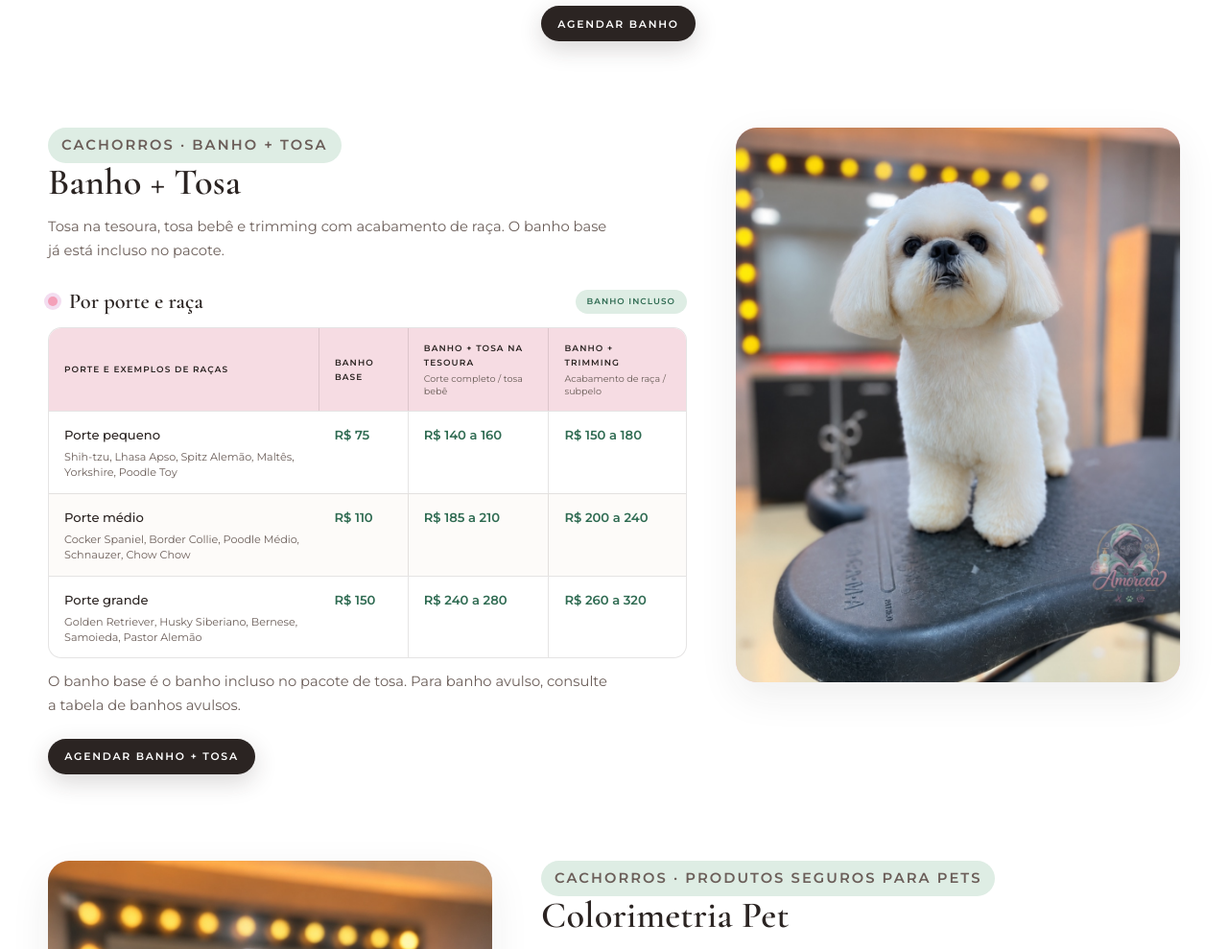
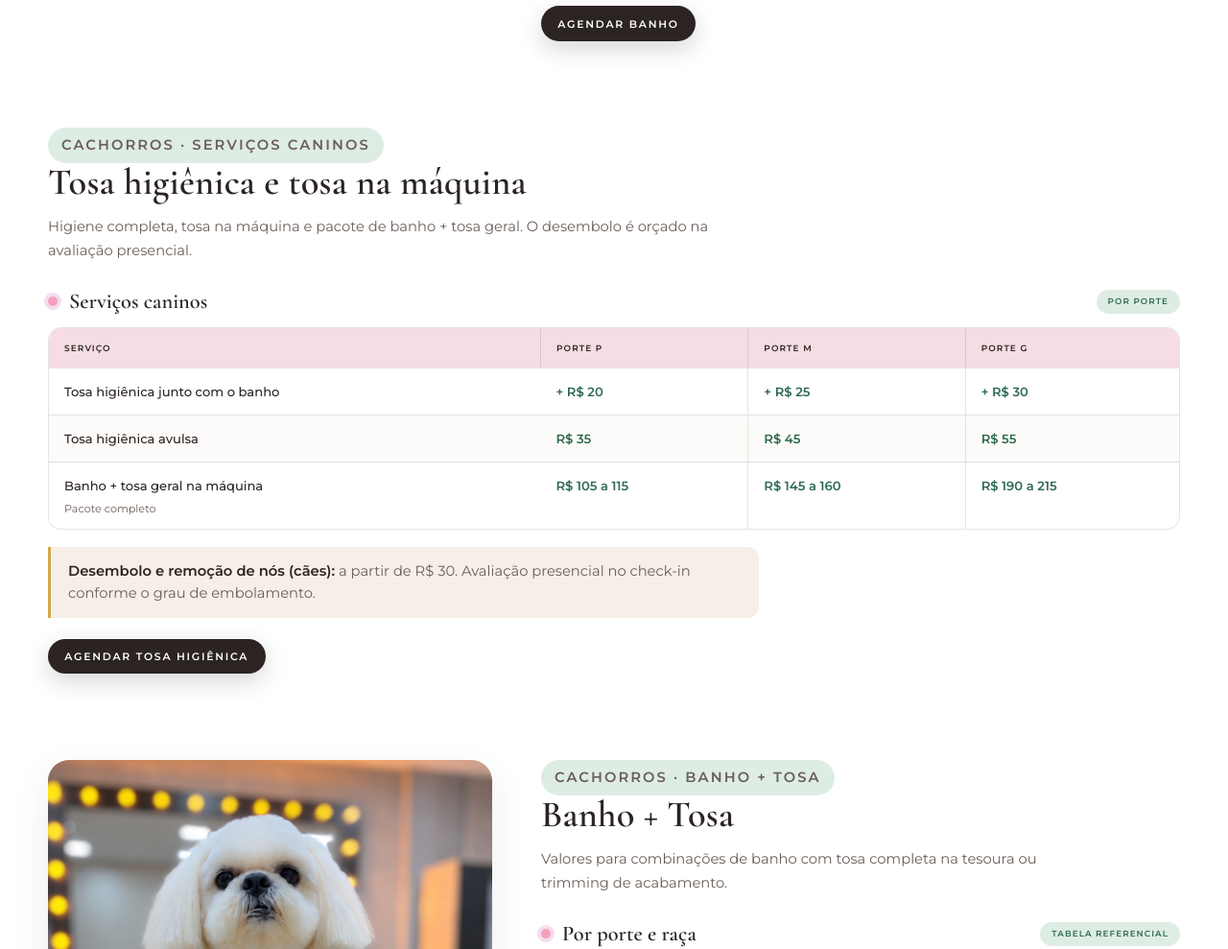
Before and after one commit to adonayiamkt-design/amoreca-pet-spa, a plain HTML site: page index.html in a window 1280 px wide. Shown: the part 2820-3809 px from the top of the page at 96% size. Drawn offline with nearby package versions, Linux system fonts and the light colour scheme.

Commit message:
Atualiza tabela de valores conforme nova versao do PDF

```diff
--- a/css/style.css
+++ b/css/style.css
@@ -808,6 +808,11 @@ body.nav-open { overflow: hidden; }
 }
 .valor-bloco:nth-child(even) .valor-bloco__photo { order: 2; }
 
+/* Bloco sem foto: tabela em largura total */
+.valor-bloco.valor-bloco--full { grid-template-columns: minmax(0, 1fr); }
+.valor-bloco--full .valor-bloco__body > p { max-width: 76ch; }
+.valor-bloco--full .tabela { min-width: 560px; }
+
 .valor-bloco__photo {
   aspect-ratio: 4 / 5;
   align-self: start;
--- a/index.html
+++ b/index.html
@@ -32,7 +32,7 @@
   <link rel="preconnect" href="https://fonts.gstatic.com" crossorigin>
   <link href="https://fonts.googleapis.com/css2?family=Cormorant+Garamond:ital,wght@0,500;0,600;0,700;1,500;1,600&family=Montserrat:wght@400;500;600&display=swap" rel="stylesheet">
 
-  <link rel="stylesheet" href="css/style.css?v=6">
+  <link rel="stylesheet" href="css/style.css?v=7">
 
   <!-- ============ Dados estruturados (Local Business) — substitua pelos dados reais ============ -->
   <script type="application/ld+json">
@@ -211,7 +211,44 @@
             </div>
           </article>
 
-          <!-- ============ BLOCO 2 — BANHO + TOSA ============ -->
+          <!-- ============ BLOCO 2 — TOSA HIGIÉNICA E NA MÁQUINA ============ -->
+          <article class="valor-bloco valor-bloco--full reveal">
+            <div class="valor-bloco__body">
+              <p class="valor-tag">Cachorros &middot; Serviços caninos</p>
+              <h3>Tosa higiênica e tosa na máquina</h3>
+              <p>Higiene completa, tosa na máquina e pacote de banho + tosa geral. O desembolo é orçado na avaliação presencial.</p>
+
+              <div class="valor-sub">
+                <h4>Serviços caninos</h4>
+                <span class="valor-selo">Por porte</span>
+              </div>
+
+              <div class="tabela-wrap">
+                <table class="tabela">
+                  <caption class="visually-hidden">Tosa higiênica e tosa na máquina por porte</caption>
+                  <thead>
+                    <tr>
+                      <th scope="col">Serviço</th>
+                      <th scope="col">Porte P</th>
+                      <th scope="col">Porte M</th>
+                      <th scope="col">Porte G</th>
+                    </tr>
+                  </thead>
+                  <tbody>
+                    <tr><th scope="row">Tosa higiênica junto com o banho</th><td class="preco">+ R$ 20</td><td class="preco">+ R$ 25</td><td class="preco">+ R$ 30</td></tr>
+                    <tr><th scope="row">Tosa higiênica avulsa</th><td class="preco">R$ 35</td><td class="preco">R$ 45</td><td class="preco">R$ 55</td></tr>
+                    <tr><th scope="row">Banho + tosa geral na máquina<small>Pacote completo</small></th><td class="preco">R$ 105 a 115</td><td class="preco">R$ 145 a 160</td><td class="preco">R$ 190 a 215</td></tr>
+                  </tbody>
+                </table>
+              </div>
+
+              <p class="valor-nota"><strong>Desembolo e remoção de nós (cães):</strong> a partir de R$ 30. Avaliação presencial no check-in conforme o grau de embolamento.</p>
+
+              <a class="btn btn--primary btn--small" href="https://wa.me/5517988415954?text=Ol%C3%A1!%20Gostaria%20de%20agendar%20um%20hor%C3%A1rio%20para%20meu%20pet.%20Poderiam%20me%20passar%20as%20informa%C3%A7%C3%B5es%3F" data-wa="Tosa higiênica" data-track="whatsapp_valores_higienica">Agendar tosa higiênica</a>
+            </div>
+          </article>
+
+          <!-- ============ BLOCO 3 — BANHO + TOSA ============ -->
           <article class="valor-bloco reveal">
             <figure class="photo valor-bloco__photo" style="--ph:#F9C6D6">
               <span class="photo__hint" aria-hidden="true">Espaço reservado<small>img/valores-tosa.jpg &middot; 4:5</small></span>
@@ -220,11 +257,11 @@
             <div class="valor-bloco__body">
               <p class="valor-tag">Cachorros &middot; Banho + tosa</p>
               <h3>Banho + Tosa</h3>
-              <p>Tosa na tesoura, tosa bebê e trimming com acabamento de raça. O banho base já está incluso no pacote.</p>
+              <p>Valores para combinações de banho com tosa completa na tesoura ou trimming de acabamento.</p>
 
               <div class="valor-sub">
                 <h4>Por porte e raça</h4>
-                <span class="valor-selo">Banho incluso</span>
+                <span class="valor-selo">Tabela referencial</span>
               </div>
 
               <div class="tabela-wrap">
@@ -242,32 +279,32 @@
                     <tr>
                       <th scope="row">Porte pequeno<small>Shih-tzu, Lhasa Apso, Spitz Alemão, Maltês, Yorkshire, Poodle Toy</small></th>
                       <td class="preco">R$ 75</td>
-                      <td class="preco">R$ 140 a 160</td>
-                      <td class="preco">R$ 150 a 180</td>
+                      <td class="preco">A partir de R$ 140</td>
+                      <td class="preco">A partir de R$ 150</td>
                     </tr>
                     <tr>
                       <th scope="row">Porte médio<small>Cocker Spaniel, Border Collie, Poodle Médio, Schnauzer, Chow Chow</small></th>
                       <td class="preco">R$ 110</td>
-                      <td class="preco">R$ 185 a 210</td>
-                      <td class="preco">R$ 200 a 240</td>
+                      <td class="preco">A partir de R$ 185</td>
+                      <td class="preco">A partir de R$ 200</td>
                     </tr>
                     <tr>
                       <th scope="row">Porte grande<small>Golden Retriever, Husky Siberiano, Bernese, Samoieda, Pastor Alemão</small></th>
                       <td class="preco">R$ 150</td>
-                      <td class="preco">R$ 240 a 280</td>
-                      <td class="preco">R$ 260 a 320</td>
+                      <td class="preco">A partir de R$ 240</td>
+                      <td class="preco">A partir de R$ 260</td>
                     </tr>
                   </tbody>
                 </table>
               </div>
 
-              <p class="valor-obs">O banho base é o banho incluso no pacote de tosa. Para banho avulso, consulte a tabela de banhos avulsos.</p>
+              <p class="valor-nota"><strong>Sobre os serviços:</strong> tosa na tesoura: corte completo ou estilo bebê. Trimming: acabamento de raça ou remoção de subpelo. Os valores de Banho + Tosa incluem o banho base; a máquina tem preços próprios. Tempo médio sujeito à avaliação.</p>
 
               <a class="btn btn--primary btn--small" href="https://wa.me/5517988415954?text=Ol%C3%A1!%20Gostaria%20de%20agendar%20um%20hor%C3%A1rio%20para%20meu%20pet.%20Poderiam%20me%20passar%20as%20informa%C3%A7%C3%B5es%3F" data-wa="Banho + tosa" data-track="whatsapp_valores_tosa">Agendar banho + tosa</a>
             </div>
           </article>
 
-          <!-- ============ BLOCO 3 — COLORIMETRIA ============ -->
+          <!-- ============ BLOCO 4 — COLORIMETRIA ============ -->
           <article class="valor-bloco reveal">
             <figure class="photo valor-bloco__photo" style="--ph:#E8D5F2">
               <span class="photo__hint" aria-hidden="true">Espaço reservado<small>img/valores-colorimetria.jpg &middot; 4:5</small></span>
@@ -307,7 +344,7 @@
             </div>
           </article>
 
-          <!-- ============ BLOCO 4 — PLANOS DE ASSINATURA ============ -->
+          <!-- ============ BLOCO 5 — PLANOS DE ASSINATURA ============ -->
           <article class="valor-bloco reveal">
             <figure class="photo valor-bloco__photo" style="--ph:#F3DDF0">
               <span class="photo__hint" aria-hidden="true">Espaço reservado<small>img/valores-planos.jpg &middot; 4:5</small></span>
@@ -345,7 +382,7 @@
 
               <div class="valor-sub">
                 <h4>Plano mensal</h4>
-                <span class="valor-selo">4 banhos + 1 tosa higiênica + 1 hidratação Ibasa</span>
+                <span class="valor-selo">4 banhos + 2 tosas higiênicas + 1 hidratação Ibasa</span>
               </div>
 
               <div class="tabela-wrap">
@@ -369,13 +406,14 @@
               </div>
 
               <p class="valor-nota"><strong>Adicionais opcionais nos planos:</strong> upgrade para Banho Terapêutico + R$ 20 por sessão nos portes P e M; + R$ 25 por sessão no porte G. Colorimetria no Plano Mensal: + R$ 55 a R$ 80/mês, com 1 aplicação + 1 retoque.</p>
-              <p class="valor-obs">Planos exclusivos para cachorros. Porte e pelagem são confirmados na avaliação do pet.</p>
+              <p class="valor-nota"><strong>Regras dos planos:</strong> validade de 30 dias corridos a partir da contratação. Reagendamentos devem ser solicitados com no mínimo 24h de antecedência.</p>
+              <p class="valor-obs">Planos exclusivos para cães. Porte e pelagem confirmados na avaliação.</p>
 
               <a class="btn btn--primary btn--small" href="https://wa.me/5517988415954?text=Ol%C3%A1!%20Gostaria%20de%20agendar%20um%20hor%C3%A1rio%20para%20meu%20pet.%20Poderiam%20me%20passar%20as%20informa%C3%A7%C3%B5es%3F" data-wa="Planos de assinatura" data-track="whatsapp_valores_planos">Quero um plano</a>
             </div>
           </article>
 
-          <!-- ============ BLOCO 5 — CAT FRIENDLY (GATOS) ============ -->
+          <!-- ============ BLOCO 6 — CAT FRIENDLY (GATOS) ============ -->
           <article class="valor-bloco reveal">
             <figure class="photo valor-bloco__photo" style="--ph:#A8E6CF">
               <span class="photo__hint" aria-hidden="true">Espaço reservado<small>img/valores-gatos.jpg &middot; 4:5</small></span>
@@ -459,7 +497,7 @@
                 </table>
               </div>
 
-              <p class="valor-nota"><strong>Cuidado felino especializado:</strong> atendimento Cat Friendly, banho terapêutico e produtos profissionais Ibasa. A avaliação individual ajuda a escolher o manejo adequado.</p>
+              <p class="valor-nota"><strong>Atendimento presencial com hora marcada:</strong> atendimento Cat Friendly, banho terapêutico e Linha Profissional Ibasa. De segunda a sábado, até 19h, com horário reservado para o pet ser atendido sem filas e sem espera.</p>
 
               <a class="btn btn--primary btn--small" href="https://wa.me/5517988415954?text=Ol%C3%A1!%20Gostaria%20de%20agendar%20um%20hor%C3%A1rio%20para%20meu%20pet.%20Poderiam%20me%20passar%20as%20informa%C3%A7%C3%B5es%3F" data-wa="Cat Friendly (gatos)" data-track="whatsapp_valores_gatos">Agendar para meu gato</a>
             </div>
@@ -631,7 +669,8 @@
         <h3>Horário</h3>
         <ul class="footer__horarios" data-field="horarios">
           <li>Seg a s&aacute;b &middot; 08:00 &agrave;s 19:00 hrs</li>
-          <li>Atendimentos agendados</li>
+          <li>Atendimento 100% presencial, com hora marcada</li>
+          <li>Até 19h &middot; sem filas e sem espera</li>
         </ul>
       </div>
 
@@ -675,7 +714,7 @@
     <div class="lightbox__count" aria-hidden="true"></div>
   </div>
 
-  <script src="js/config.js?v=6"></script>
-  <script src="js/main.js?v=6"></script>
+  <script src="js/config.js?v=7"></script>
+  <script src="js/main.js?v=7"></script>
 </body>
 </html>
--- a/js/config.js
+++ b/js/config.js
@@ -30,6 +30,7 @@ window.SITE_CONFIG = {
      Cada item entre <li> ... </li> é uma linha do rodapé.     */
   horarios: [
     "Seg a sáb · 08:00 às 19:00 hrs",
-    "Atendimentos agendados"
+    "Atendimento 100% presencial, com hora marcada",
+    "Até 19h · sem filas e sem espera"
   ]
 };
```
Also changed, not shown: privacidade.html (+3 -3 lines).
